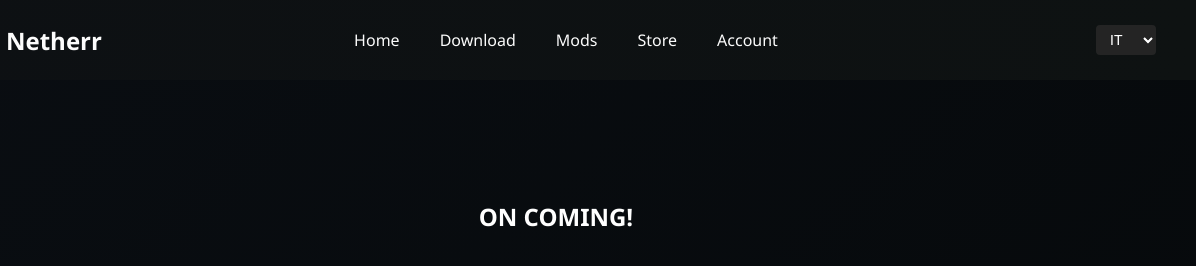
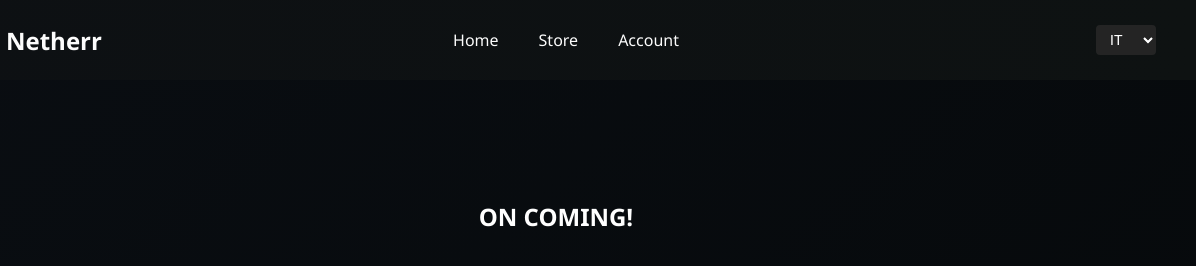
Before and after one commit to netherrclient/netherr.pro, a plain HTML site: page shop.html in a window 1280 px wide. Shown: the full height of the page, 84-1280 px from the left. Drawn offline with Linux system fonts and the light colour scheme.

Commit message:
Update shop.html

```diff
--- a/shop.html
+++ b/shop.html
@@ -19,8 +19,6 @@
 
     <nav class="nav-center menu">
       <a href="index.html" class="home-link" data-lang="it,en,de">Home</a>
-      <a href="download.html" data-lang="it,en,de">Download</a>
-      <a href="mods.html" data-lang="it,en,de">Mods</a>
       <a href="shop.html" data-lang="it,en,de">Store</a>
       <a href="account.html" data-lang="it,en,de">Account</a>
     </nav>
```
